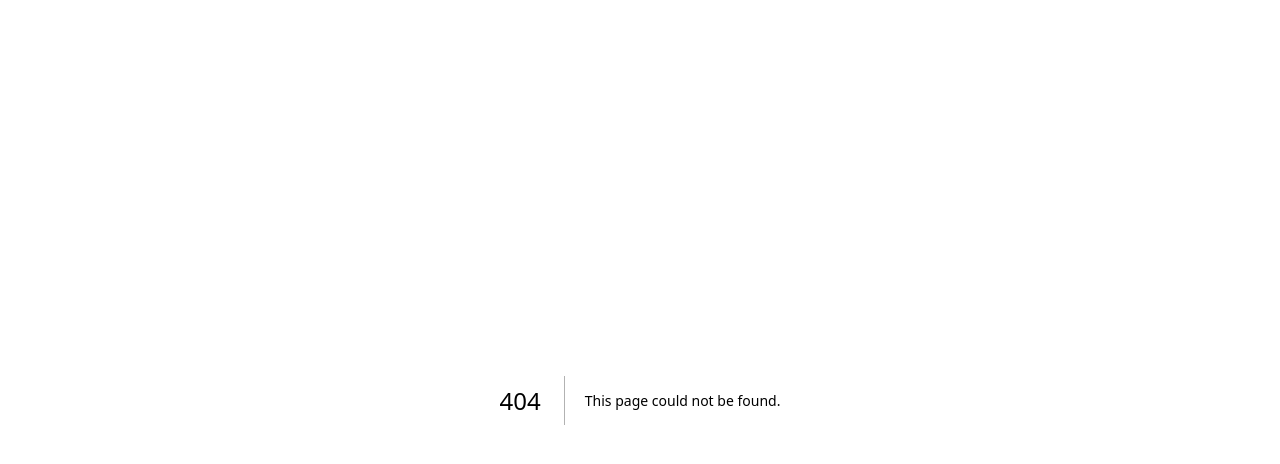
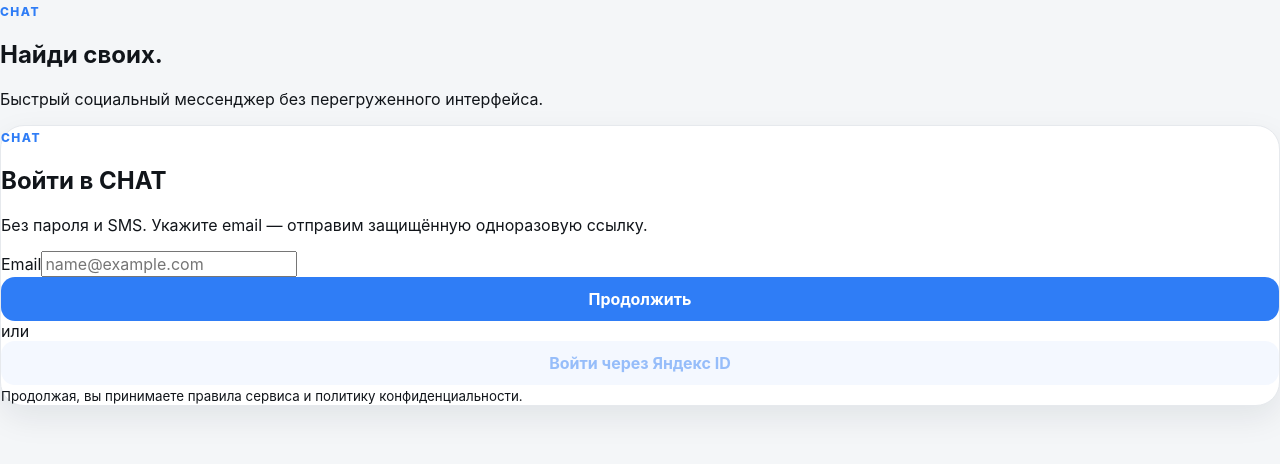
Before and after one commit to venomimonstro/chat-hive, a Next.js app in the folder web/: page /login in a window 1280 px wide. Before the commit this address had no page. Shown: the top 464 px of the page. Built offline with nearby package versions, Linux system fonts and the light colour scheme; no server answers.

Commit message:
feat(web): add login page

```diff
--- /dev/null
+++ b/web/app/login/page.tsx
@@ -0,0 +1,14 @@
+import { LoginForm } from './LoginForm';
+
+export default function LoginPage() {
+  return (
+    <main className="authShell">
+      <section className="authIntro" aria-hidden="true">
+        <span className="eyebrow">CHAT</span>
+        <h2>Найди своих.</h2>
+        <p>Быстрый социальный мессенджер без перегруженного интерфейса.</p>
+      </section>
+      <LoginForm />
+    </main>
+  );
+}
```
